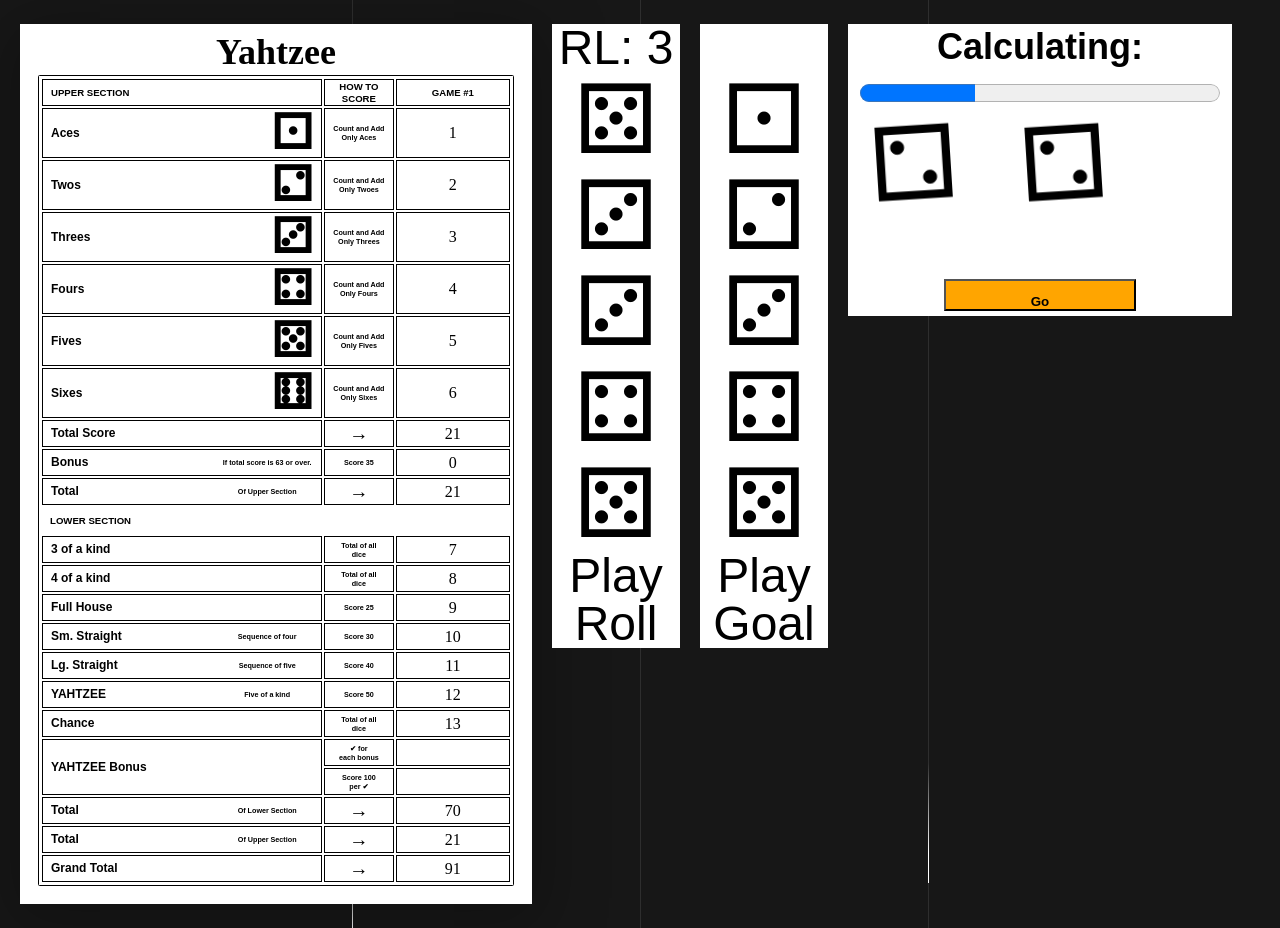
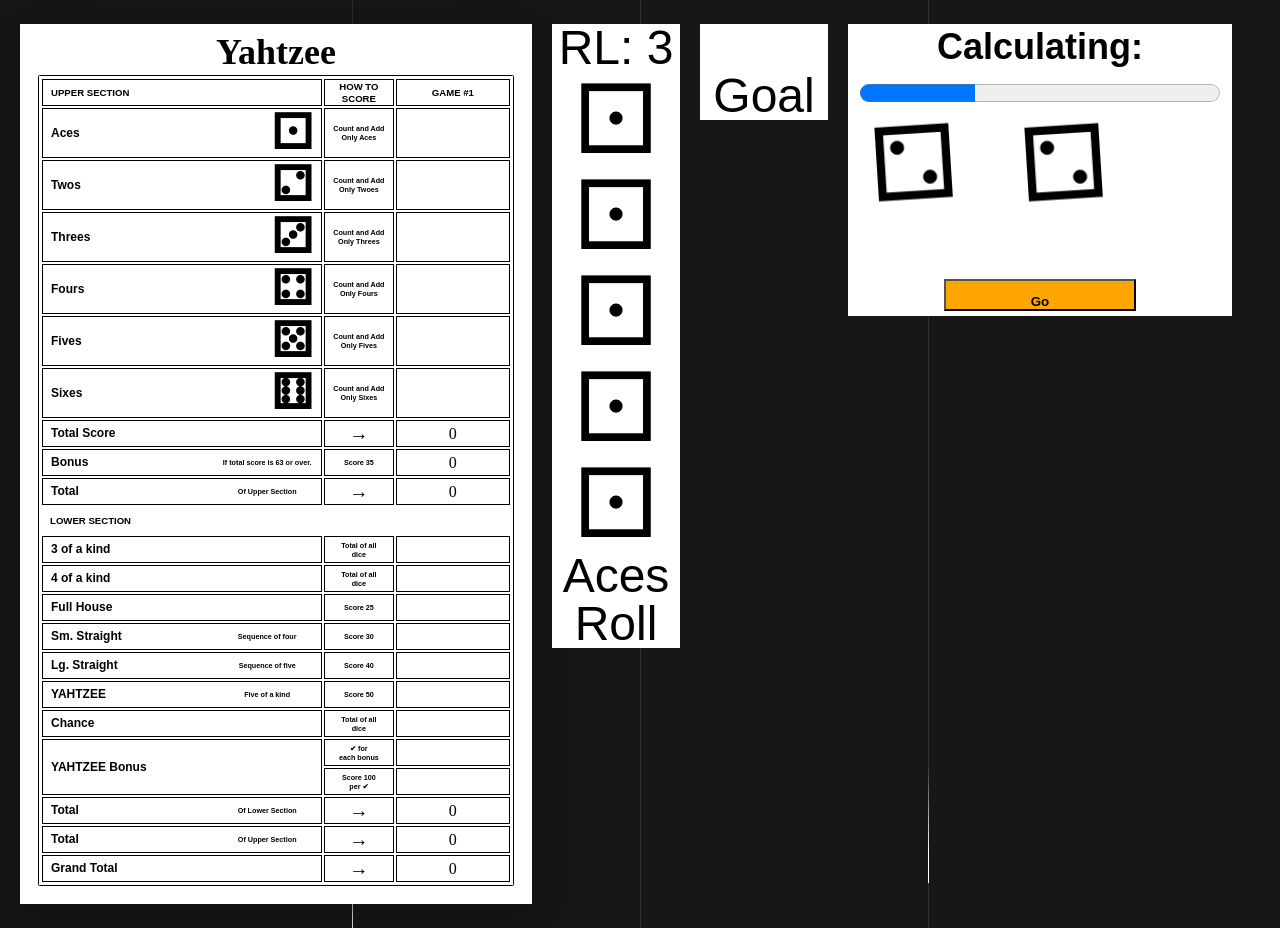
Before and after one commit to mwaldrich/yahtzee, a React (Create React App) app: page / in a window 1280 px wide. Built offline with nearby package versions, Linux system fonts and the light colour scheme; a web font is replaced by a local one.

Commit message:
integration with backend. need to clean up UI

```diff
--- a/package.json
+++ b/package.json
@@ -2,7 +2,6 @@
   "name": "yahtzee",
   "version": "0.1.0",
   "private": true,
-  "type": "module",
   "dependencies": {
     "@testing-library/jest-dom": "^5.16.1",
     "@testing-library/react": "^12.1.2",
--- a/src/App.js
+++ b/src/App.js
@@ -1,6 +1,7 @@
 import logo from './logo.svg'
 import './App.css'
 import YahtzeeState from './backend/YahtzeeState'
+import { Backend } from './backend/ai'
 import GameBackground from './ui/GameBackground'
 import YahtzeeBoard from './ui/YahtzeeBoard';
 import Roll from './ui/Roll'
@@ -11,18 +12,18 @@ import { useState } from 'react';
 /*
 
             */
-const backend = {};
+const backend = new Backend();
 
 function App() {
     // Define state
     let [myTurn, setMyTurn] = useState(false);
-    let [currentRoll, setCurrentRoll] = useState([5, 3, 3, 4, 5]);
-    let [currentPlay, setCurrentPlay] = useState(5);
-    let [goalRoll, setGoalRoll] = useState([1, 2, 3, 4, 5]);
-    let [goalPlay, setGoalPlay] = useState(10);
-    let [rollsLeft, setRollsLeft] = useState(3);
-    let [scoreCard, setScoreCard] = useState(new YahtzeeState([1, 2, 3, 4, 5, 6], [7, 8, 9, 10, 11, 12, 13]))
-    let [actualPlay, setActualPlay] = useState(null);
+    let [currentRoll, setCurrentRoll] = useState(backend.roll);
+    let [currentPlay, setCurrentPlay] = useState(0);
+    let [goalRoll, setGoalRoll] = useState([null, null, null, null, null]);
+    let [goalPlay, setGoalPlay] = useState(backend.goalPlay);
+    let [rollsLeft, setRollsLeft] = useState(backend.rollsRemaining);
+    let [scoreCard, setScoreCard] = useState(new YahtzeeState())
+    let [actualPlay, setActualPlay] = useState(backend.actualPlay);
     // ....... for the other ones
 
     function nextTurn() {
@@ -30,15 +31,8 @@ function App() {
         setMyTurn(true);
 
         // Calculate move in the background
-        setTimeout(() => {
             new Promise((res, rej) => {
-                let [scoreCard, currentRoll, currentPlay, goalRoll, goalPlay, actualPlay, rollsLeft] = [
-                    new YahtzeeState([1, 2, 3, 4, 5, 6], [7, 8, 9, 10, 11, 12, 13]),
-                    [1, 1, 3, 5, 2],
-                    0,
-                    [1, 1, 1, 1, 1],
-                    12,
-                    6] // backend.nextTurn();
+                let [scoreCard, currentRoll, currentPlay, goalRoll, goalPlay, actualPlay, rollsLeft] = backend.nextTurn();
                 // Update UI with currentRoll, currentPlay, etc.
                 setScoreCard(scoreCard);
                 setCurrentRoll(currentRoll);
@@ -47,22 +41,15 @@ function App() {
                 setGoalPlay(goalPlay);
                 setActualPlay(actualPlay);
                 setRollsLeft(rollsLeft);
-                if(rollsLeft===0){
-                    rollsLeft=3
-                } else {
-                    rollsLeft-=1
-                }
-                setRollsLeft(rollsLeft);
                 setMyTurn(false);
             })
-        }, 5000 /*5 seconds*/);
     }
 
     return (
         <div className="App">
             <YahtzeeBoard state={scoreCard} actualPlay={actualPlay}/>
-            <Roll currentRoll={currentRoll} rollsLeft={rollsLeft}/>
-            <Goal goalRoll={goalRoll} />
+            <Roll currentRoll={currentRoll.sort()} currentPlay={currentPlay} rollsLeft={rollsLeft}/>
+            <Goal goalRoll={goalRoll.sort()} goalPlay={goalPlay} />
             <div className="Calc">
                 <ProgressBar myTurn={myTurn} nextTurn={nextTurn} />
 
--- a/src/backend/scoring.js
+++ b/src/backend/scoring.js
@@ -18,7 +18,6 @@ export function score(roll, scorecard) {
         || typeof scorecard !== 'object'
         || scorecard.length != 13) {
             console.error(`"score" called with invalid inputs: roll=${roll}, scorecard=${scorecard}`);
-            a;
     }
 
     // Step 1: turn the scorecard values into an array that looks like:
--- a/src/ui/Goal.js
+++ b/src/ui/Goal.js
@@ -1,5 +1,6 @@
 import React, { Component } from 'react';
 import './Roll.css'; // Tell webpack that Button.js uses these styles
+import { playToString } from './utils';
 
 class Goal extends Component {
   render() {
@@ -13,7 +14,7 @@ class Goal extends Component {
                 <div className="die">{this.die[this.props.goalRoll[2]-1]}</div>
                 <div className="die">{this.die[this.props.goalRoll[3]-1]}</div>
                 <div className="die">{this.die[this.props.goalRoll[4]-1]}</div>
-                <div className="dieTitle">Play</div>
+                <div className="dieTitle">{playToString(this.props.goalPlay)}</div>
                 <div className="dieTitle">Goal</div>
             </div>
       </>;
--- a/src/ui/Roll.js
+++ b/src/ui/Roll.js
@@ -1,5 +1,6 @@
 import React, { Component } from 'react';
 import './Roll.css'; // Tell webpack that Button.js uses these styles
+import { playToString } from './utils';
 
 class Roll extends Component {
   render() {
@@ -15,7 +16,7 @@ class Roll extends Component {
                 <div className="die">{this.die[this.props.currentRoll[2]-1]}</div>
                 <div className="die">{this.die[this.props.currentRoll[3]-1]}</div>
                 <div className="die">{this.die[this.props.currentRoll[4]-1]}</div>
-                <div className="dieTitle">Play</div>
+                <div className="dieTitle">{playToString(this.props.currentPlay)}</div>
                 <div className="dieTitle">Roll</div>
             </div>
       </>;
--- /dev/null
+++ b/src/ui/utils.js
@@ -0,0 +1,17 @@
+export function playToString(play) {
+    switch (play) {
+        case 0: return "Aces";
+        case 1: return "Twos";
+        case 2: return "Threes";
+        case 3: return "Fours";
+        case 4: return "Fives";
+        case 5: return "Sixes";
+        case 6: return "Three of a Kind";
+        case 7: return "Four of a Kind";
+        case 8: return "Full House";
+        case 9: return "Small Straight";
+        case 10: return "Large Straight";
+        case 11: return "Yahtzee!";
+        case 12: return "Chance";
+    }
+}
```
